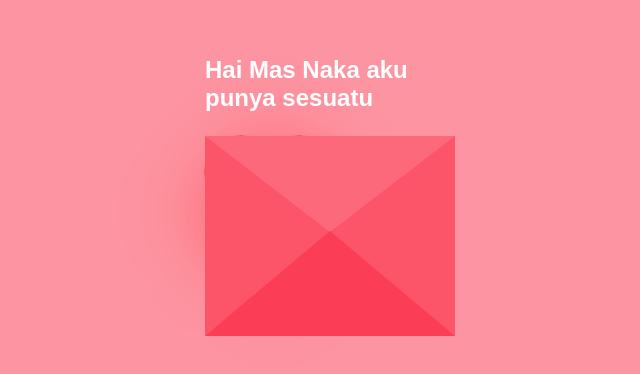
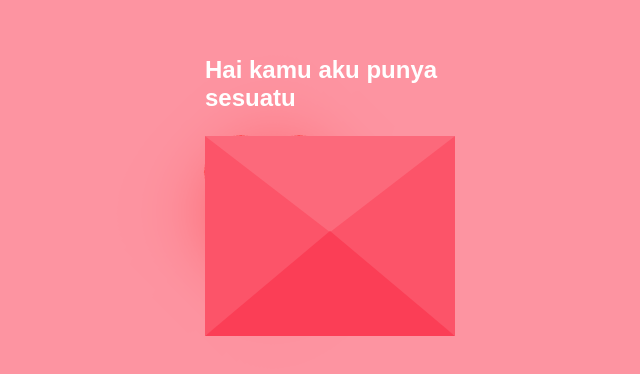
Before and after one commit to MNurSyafii/confes, a plain HTML site: page index.html in a window 1280 px wide. Shown: the part 172-546 px from the top of the page, without its empty margins (310-950 px from the left). Drawn offline with Linux system fonts and the light colour scheme.

Commit message:
Update index.html

```diff
--- a/index.html
+++ b/index.html
@@ -25,7 +25,7 @@
       <div class="top"></div>
       <div class="shadow"></div>
       <div class="text1">
-        <h2>Hai Mas Naka aku punya sesuatu </h2>
+        <h2>Hai kamu aku punya sesuatu </h2>
       </div>
     </div>
   </body>
```
